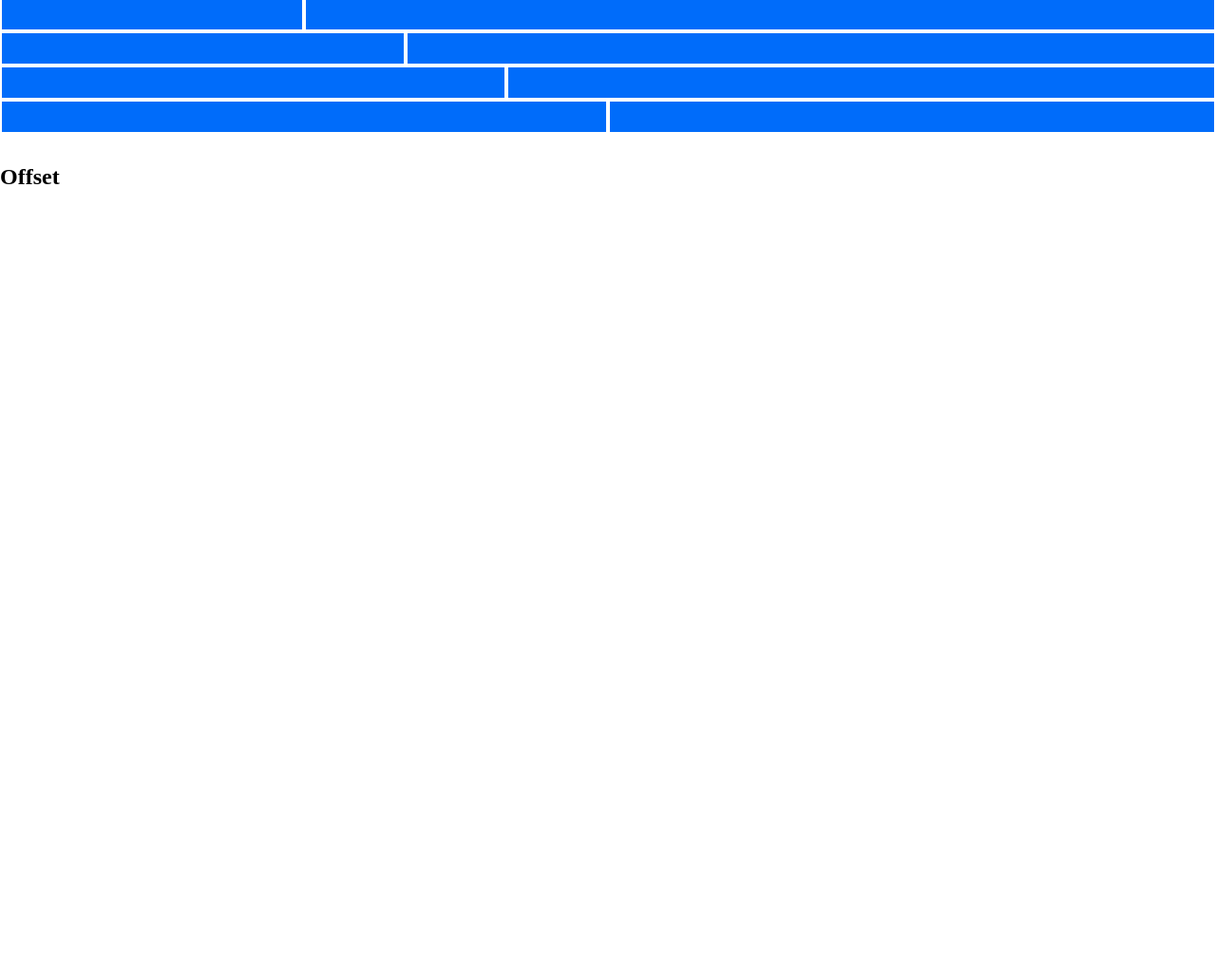
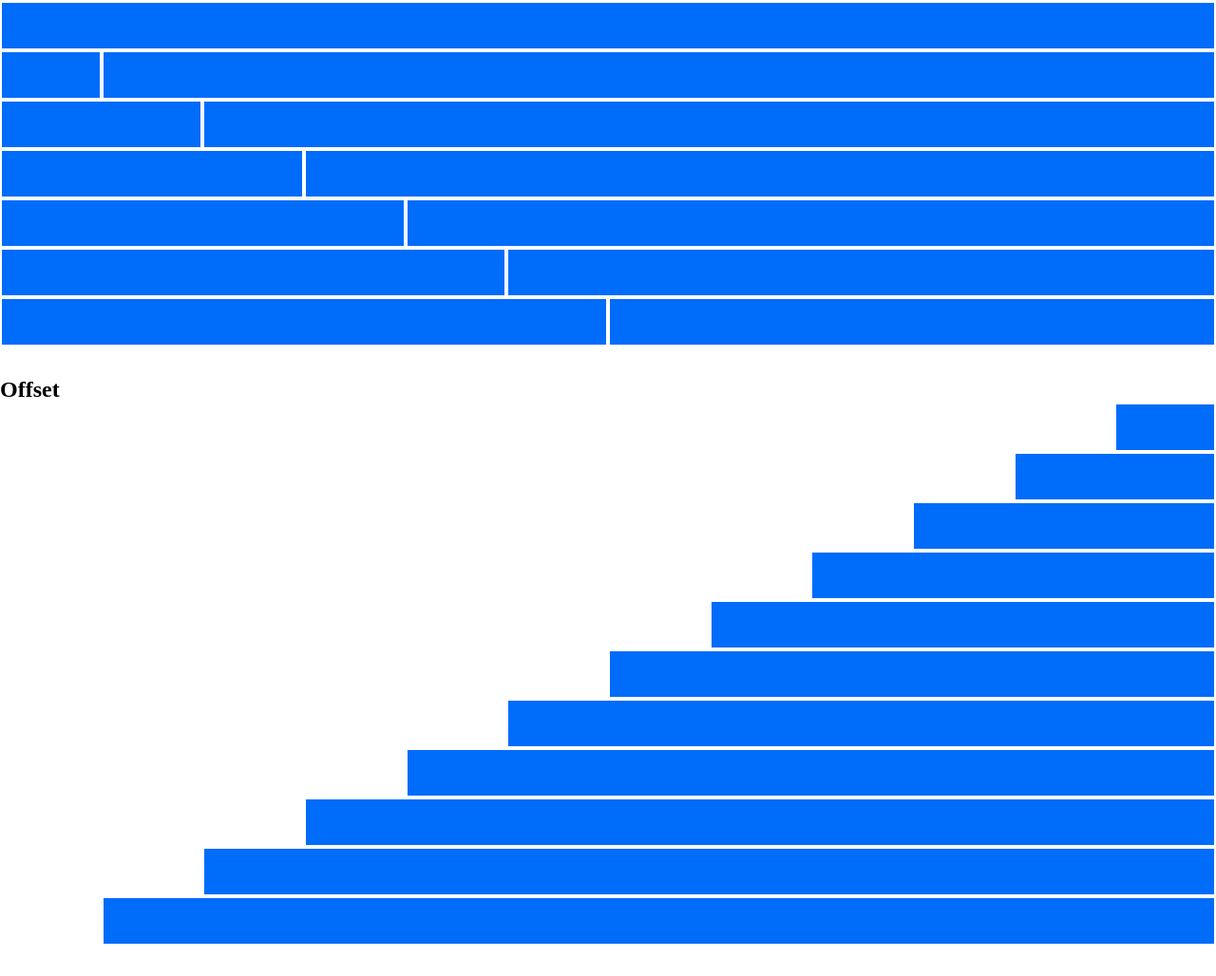
Before and after one commit to manuelcamaioni/html-css-12bool, a plain HTML site: page index.html in a window 1280 px wide. Shown: the part 530-1558 px from the top of the page at 95% size. Before the commit the page ends 800 px from the top, so only its background shows below. Drawn offline with Linux system fonts and the light colour scheme.

Commit message:
offset section

```diff
--- a/12bool.css
+++ b/12bool.css
@@ -19,51 +19,51 @@
     max-width: 100%;
 }
 
-.col-offest-1{
+.col-offset-1{
     margin-left: calc((100% / 12) * 1);
 }
 
-.col-offest-2{
+.col-offset-2{
     margin-left: calc((100% / 12) * 2);
 }
 
-.col-offest-3{
+.col-offset-3{
     margin-left: calc((100% / 12) * 3);
 }
 
-.col-offest-4{
+.col-offset-4{
     margin-left: calc((100% / 12) * 4);
 }
 
-.col-offest-5{
+.col-offset-5{
     margin-left: calc((100% / 12) * 5);
 }
 
-.col-offest-6{
+.col-offset-6{
     margin-left: calc((100% / 12) * 6);
 }
 
-.col-offest-7{
+.col-offset-7{
     margin-left: calc((100% / 12) * 7);
 }
 
-.col-offest-8{
+.col-offset-8{
     margin-left: calc((100% / 12) * 8);
 }
 
-.col-offest-9{
+.col-offset-9{
     margin-left: calc((100% / 12) * 9);
 }
 
-.col-offest-10{
+.col-offset-10{
     margin-left: calc((100% / 12) * 10);
 }
 
-.col-offest-11{
+.col-offset-11{
     margin-left: calc((100% / 12) * 11);
 }
 
-.col-offest-12{
+.col-offset-12{
     margin-left: calc((100% / 12) * 12);
 }
 
@@ -130,5 +130,6 @@
 }
 
 .col-12{
-    flex-basis: calc((100% / 12) * 12);;
+    flex-basis: calc((100% / 12) * 12);
+    max-width: calc((100% / 12) * 12);
 }
--- a/index.html
+++ b/index.html
@@ -10,6 +10,7 @@
 </head>
 <body>
     <main>
+
         <section>
             <h1>Esercizio per casa</h1>
             <div class="row">
@@ -92,9 +93,44 @@
                 <div class="col"></div>
             </div>
         </section>
+
         <section>
             <h1>Offset</h1>
+            <div class="row">
+                <div class="col-1 col-offset-11"></div>
+            </div>
+            <div class="row">
+                <div class="col-2 col-offset-10"></div>
+            </div>
+            <div class="row">
+                <div class="col-3 col-offset-9"></div>
+            </div>
+            <div class="row">
+                <div class="col-4 col-offset-8"></div>
+            </div>
+            <div class="row">
+                <div class="col-5 col-offset-7"></div>
+            </div>
+            <div class="row">
+                <div class="col-6 col-offset-6"></div>
+            </div>
+            <div class="row">
+                <div class="col-7 col-offset-5"></div>
+            </div>
+            <div class="row">
+                <div class="col-8 col-offset-4"></div>
+            </div>
+            <div class="row">
+                <div class="col-9 col-offset-3"></div>
+            </div>
+            <div class="row">
+                <div class="col-10 col-offset-2"></div>
+            </div>
+            <div class="row">
+                <div class="col-11 col-offset-1"></div>
+            </div>
         </section>
+
     </main>
 </body>
 </html>
--- a/style.css
+++ b/style.css
@@ -9,7 +9,7 @@ section{
 .row > *{
     background-color: #006cfa;
     color: white;
-    padding: 1rem 0;
+    padding: 1.5rem 0;
     text-align: center;
     border: 2px solid white;
 }
```
